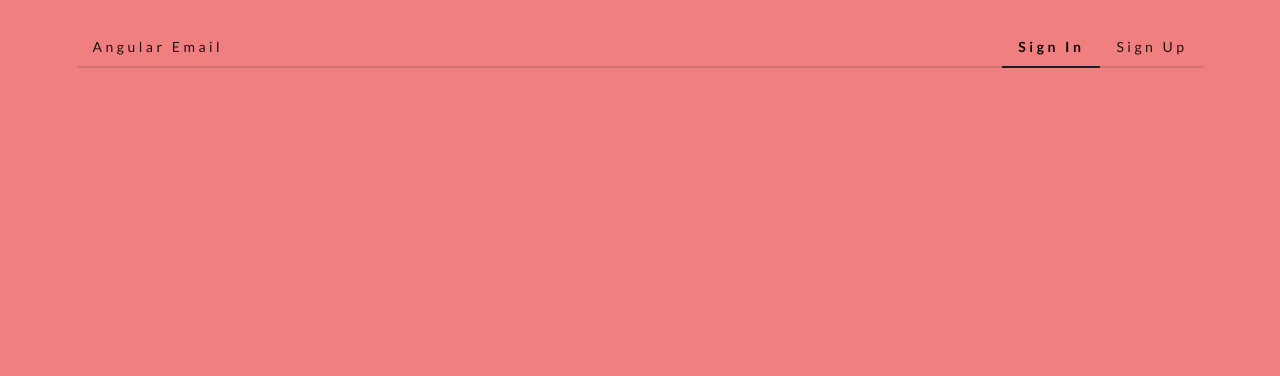
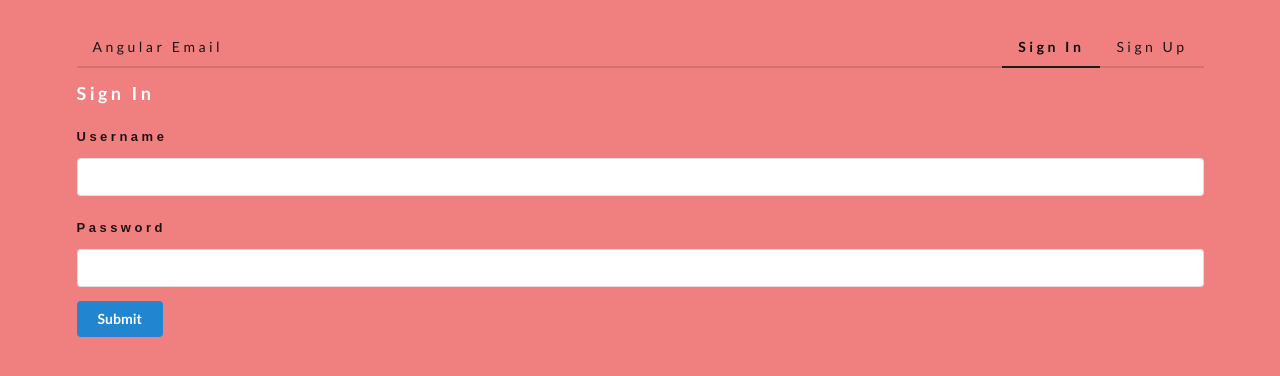
Before and after one commit to BillStephens2022/EmailClient-Angular, an Angular app: page / in a window 1280 px wide. Shown: the top 376 px of the page. Built offline with nearby package versions, Linux system fonts and the light colour scheme; no server answers.

Commit message:
finished up sign in functionality and added error handling

```diff
--- a/src/app/auth/auth-routing.module.ts
+++ b/src/app/auth/auth-routing.module.ts
@@ -6,7 +6,7 @@ import { SignoutComponent } from './signout/signout.component';
 
 const routes: Routes = [
   { path: 'signup', component: SignupComponent },
-  { path: 'signin', component: SigninComponent },
+  { path: '', component: SigninComponent },
   { path: 'signout', component: SignoutComponent }
 ];
 
--- a/src/app/auth/auth.service.ts
+++ b/src/app/auth/auth.service.ts
@@ -20,6 +20,11 @@ interface SignupResponse {
 interface SignedinResponse {
   authenticated: boolean;
   username: string;
+}
+
+export interface SigninCredentials {
+  username: string;
+  password: string;
 }
 
 @Injectable({
@@ -67,4 +72,13 @@ export class AuthService {
       })
     );
   }
+
+  signin(credentials: SigninCredentials) {
+    return this.http.post(`${this.rootUrl}/auth/signin`, credentials)
+      .pipe(
+        tap(() => {
+          this.signedin$.next(true);
+        })
+      )
+  }
 }
--- a/src/app/auth/signin/signin.component.css
+++ b/src/app/auth/signin/signin.component.css
@@ -0,0 +1,3 @@
+.basic.label {
+  margin-bottom: 0.65rem;
+}
--- a/src/app/auth/signin/signin.component.html
+++ b/src/app/auth/signin/signin.component.html
@@ -1,5 +1,5 @@
 <h3>Sign In</h3>
-<form class="ui form" [formGroup]="authForm">
+<form (ngSubmit)="onSubmit()" class="ui form" [formGroup]="authForm">
   <app-input
     inputType="text"
     label="Username"
@@ -10,5 +10,11 @@
     label="Password"
     [control]="authForm.get('password')"
   ></app-input>
-  <button class="ui submit button primary">Submit</button>
+
+  <div *ngIf="authForm.errors" class="ui red basic label">
+    <p *ngIf="authForm.errors['credentials']">Invalid login credentials.</p>
+  </div>
+  <div>
+    <button class="ui submit button primary">Submit</button>
+  </div>
 </form>
--- a/src/app/auth/signin/signin.component.ts
+++ b/src/app/auth/signin/signin.component.ts
@@ -1,10 +1,11 @@
 import { Component } from '@angular/core';
 import { FormGroup, FormControl, Validators } from '@angular/forms';
+import { AuthService, SigninCredentials } from '../auth.service';
 
 @Component({
   selector: 'app-signin',
   templateUrl: './signin.component.html',
-  styleUrls: ['./signin.component.css']
+  styleUrls: ['./signin.component.css'],
 })
 export class SigninComponent {
   authForm = new FormGroup({
@@ -17,7 +18,32 @@ export class SigninComponent {
     password: new FormControl('', [
       Validators.required,
       Validators.minLength(4),
-      Validators.maxLength(20)
-    ])
+      Validators.maxLength(20),
+    ]),
   });
+  constructor(private authService: AuthService) {}
+
+  onSubmit() {
+    if (this.authForm.invalid) {
+      return;
+    }
+
+    const username = this.authForm.get('username')!.value;
+    const password = this.authForm.get('password')!.value;
+
+    if (username !== null && password !== null) {
+      const credentials: SigninCredentials = {
+        username: username,
+        password: password,
+      };
+      this.authService.signin(credentials).subscribe({
+        next: () => {},
+        error: ({ error }) => {
+          if (error.username || error.password) {
+            this.authForm.setErrors({ credentials: true });
+          }
+        },
+      });
+    }
+  }
 }
```
